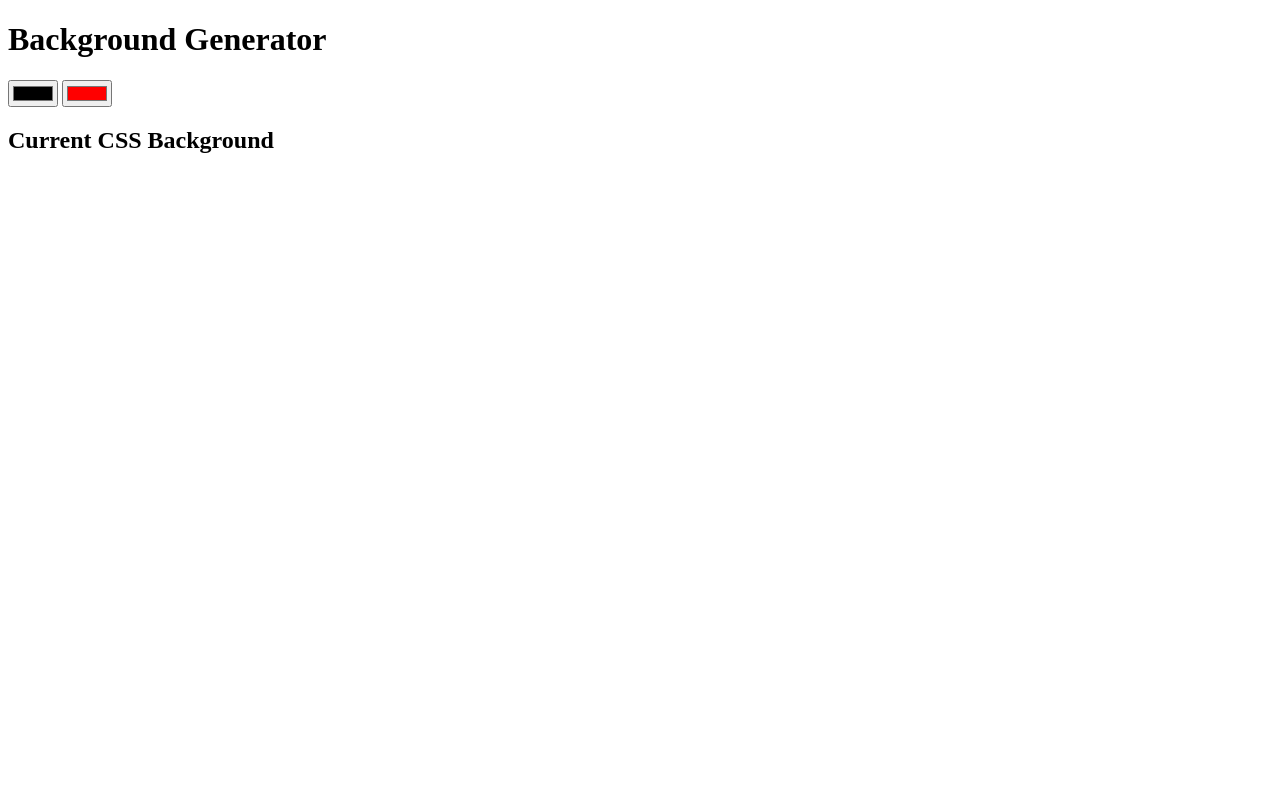
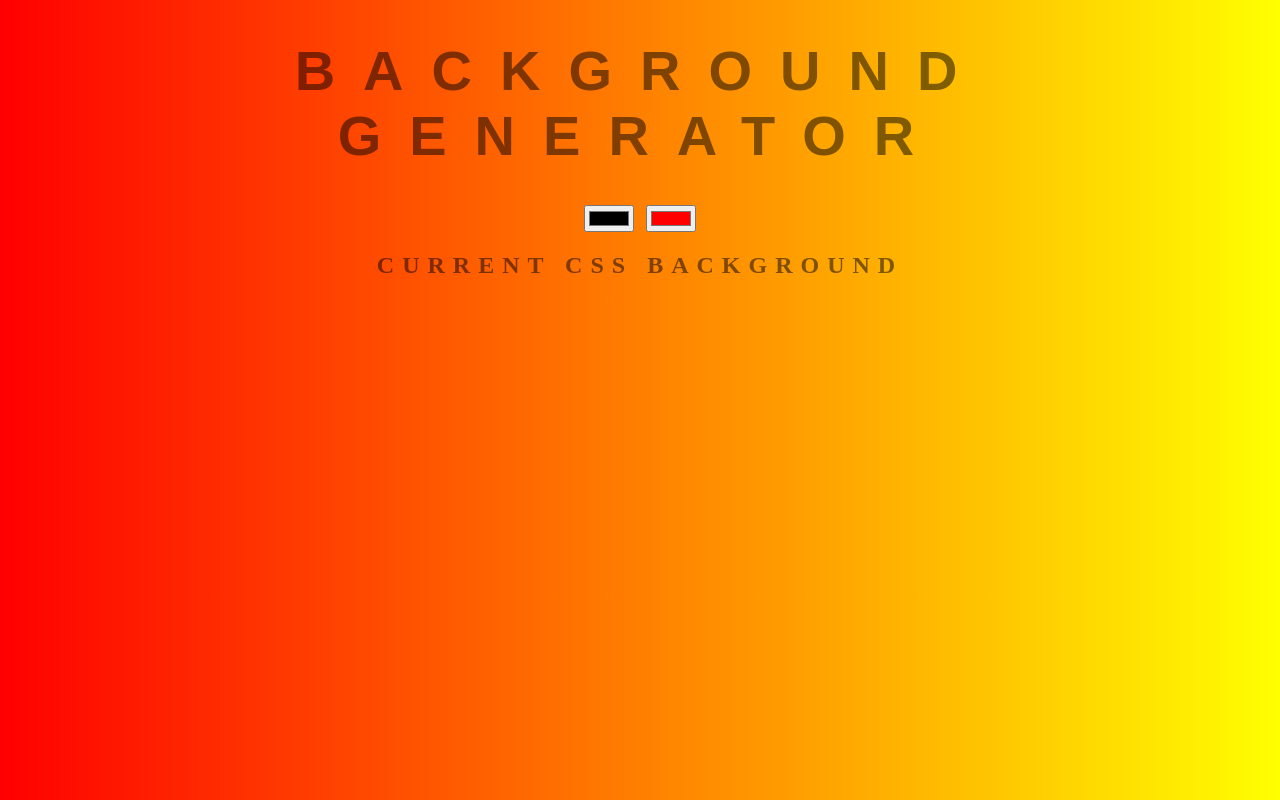
Before and after one commit to Pav0l/background_generator, a website: page index.html in a window 1280 px wide. Drawn offline with Linux system fonts and the light colour scheme.

Commit message:
updates to node and CSS file

```diff
--- a/index.html
+++ b/index.html
@@ -2,6 +2,7 @@
 <html>
 <head>
 	<title>Gradient Background</title>
+	<link rel="stylesheet" type="text/css" href="style.css">
 </head>
 <body>
 	<h1> Background Generator </h1>
--- a/script.js
+++ b/script.js
@@ -0,0 +1,3 @@
+const css = document.querySelector("h3");
+const color1 = document.querySelector("color1");.
+const color2 = document.querySelector("color2");
--- a/style.css
+++ b/style.css
@@ -0,0 +1,27 @@
+body {
+	font: 'Raleway', sans-serif;
+    color: rgba(0,0,0,.5);
+    text-align: center;
+    text-transform: uppercase;
+    letter-spacing: .5em;
+    top: 15%;
+	background: linear-gradient(to right, red , yellow); /* Standard syntax */
+}
+
+h1 {
+    font: 600 3.5em 'Raleway', sans-serif;
+    color: rgba(0,0,0,.5);
+    text-align: center;
+    text-transform: uppercase;
+    letter-spacing: .5em;
+    width: 100%;
+}
+
+h3 {
+	font: 900 1em 'Raleway', sans-serif;
+    color: rgba(0,0,0,.5);
+    text-align: center;
+    text-transform: none;
+    letter-spacing: 0.01em;
+
+}
```
Also changed, not shown: package.json (added, +22 -0 lines), 1 other file.
